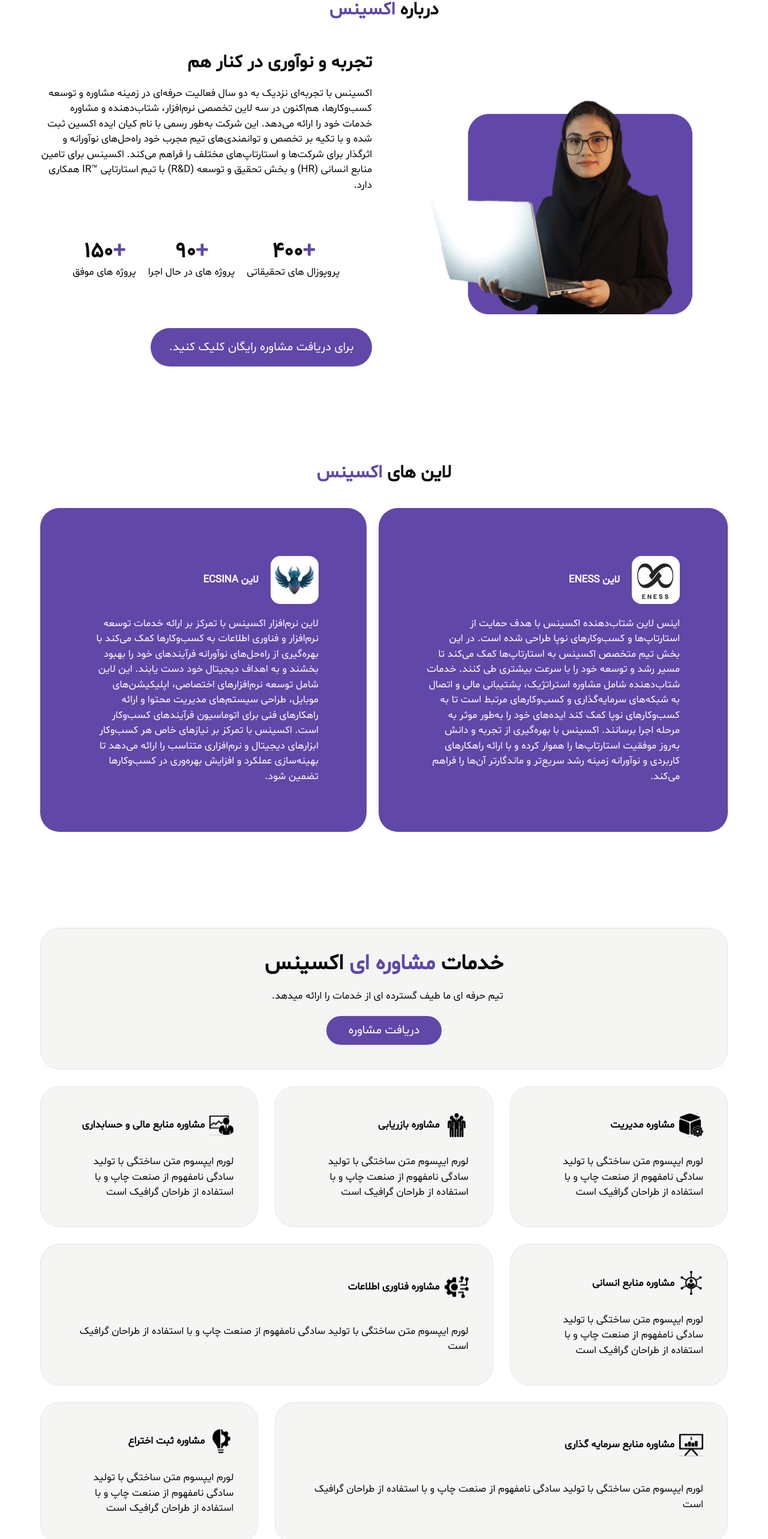
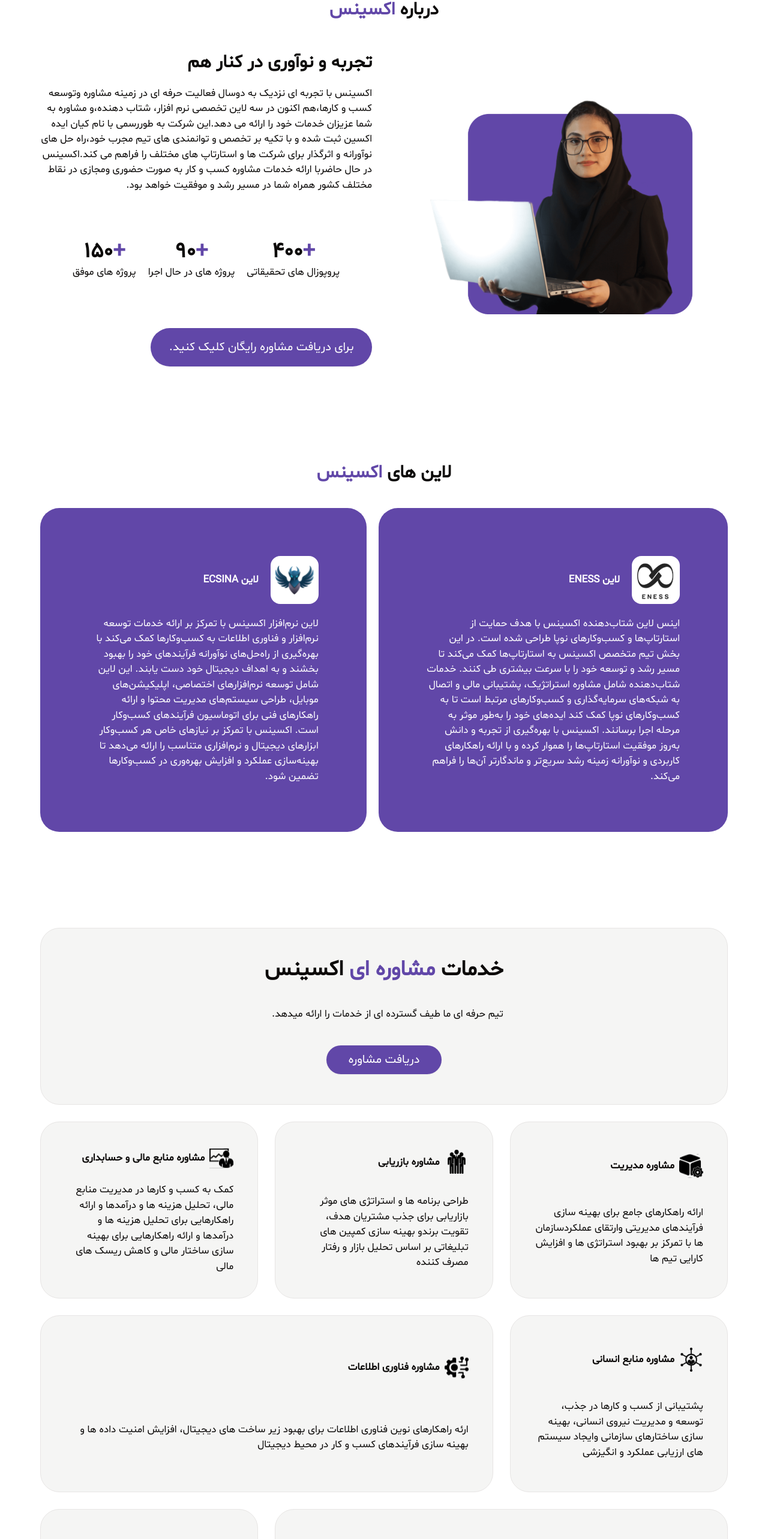
Before and after one commit to Ecsiness/ESciness_React, a React (Vite) app: page / in a window 1280 px wide. Shown: the part 1006-3572 px from the top of the page at 60% size. Built offline with nearby package versions, Linux system fonts and the light colour scheme.

Commit message:
Fix bugs and file texts

```diff
--- a/src/components/home/AboutSection.jsx
+++ b/src/components/home/AboutSection.jsx
@@ -13,21 +13,21 @@
           width={540}
           height={500}
           alt="about-pic"
-          className="hidden md:block w-full max-w-[500px] mx-auto"
+          className="hidden md:block w-full max-w-125 mx-auto"
         />
 
         <div className="grid">
           <div className="max-sm:order-last max-sm:text-center max-sm:mb-10">
             <h2 className="text-3xl py-5 ">تجربه و نوآوری در کنار هم</h2>
             <p className="font-normal ">
-              اکسینس با تجربه‌ای نزدیک به دو سال فعالیت حرفه‌ای در زمینه مشاوره
-              و توسعه کسب‌وکارها، هم‌اکنون در سه لاین تخصصی نرم‌افزار،
-              شتاب‌دهنده و مشاوره خدمات خود را ارائه می‌دهد. این شرکت به‌طور
-              رسمی با نام کیان ایده اکسین ثبت شده و با تکیه بر تخصص و
-              توانمندی‌های تیم مجرب خود راه‌حل‌های نوآورانه و اثرگذار برای
-              شرکت‌ها و استارتاپ‌های مختلف را فراهم می‌کند. اکسینس برای تامین
-              منابع انسانی (HR) و بخش تحقیق و توسعه (R&D) با تیم استارتاپی ™IR
-              همکاری دارد.
+              اکسینس با تجربه ای نزدیک به دوسال فعالیت حرفه ای در زمینه مشاوره
+              وتوسعه کسب و کارها،هم اکنون در سه لاین تخصصی نرم افزار، شتاب
+              دهنده،و مشاوره به شما عزیزان خدمات خود را ارائه می دهد.این شرکت به
+              طوررسمی با نام کیان ایده اکسین ثبت شده و با تکیه بر تخصص و
+              توانمندی های تیم مجرب خود،راه حل های نوآورانه و اثرگذار برای شرکت
+              ها و استارتاپ های مختلف را فراهم می کند.اکسینس در حال حاضربا ارائه
+              خدمات مشاوره کسب و کار به صورت حضوری ومجازی در نقاط مختلف کشور
+              همراه شما در مسیر رشد و موفقیت خواهد بود.
             </p>
           </div>
 
--- a/src/components/home/BlogCard.jsx
+++ b/src/components/home/BlogCard.jsx
@@ -12,7 +12,7 @@
         className="w-full"
       />
       <div className="flex md:flex-col max-sm:justify-around py-5 items-center rounded-b-3xl bg-stone-100 hover:shadow-2xl">
-        <h2>مقاله شماره یک</h2>
+        <h2>مقاله شماره دو</h2>
         <Button className="px-15 text-sm mt-2">
           <Link to="/weblog/id">بیشتر بخوانید</Link>
         </Button>
--- a/src/components/home/BlogList.jsx
+++ b/src/components/home/BlogList.jsx
@@ -13,7 +13,7 @@
             <Link to="/weblog"> مشاهده بیشتر</Link>
           </span>
           <span className="absolute inset-0 overflow-hidden rounded-md">
-            <span className="absolute left-0 aspect-square w-full origin-center -translate-x-full rounded-full bg-white transition-all duration-500 group-hover:-translate-x-0 group-hover:scale-150"></span>
+            <span className="absolute left-0 aspect-square w-full origin-center -translate-x-full rounded-full bg-white transition-all duration-500 group-hover:translate-x-0 group-hover:scale-150"></span>
           </span>
         </Button>
       </div>
--- a/src/components/home/Services.jsx
+++ b/src/components/home/Services.jsx
@@ -32,8 +32,8 @@
           <h2>مشاوره مدیریت</h2>
         </div>
         <p className="font-normal">
-          لورم ایپسوم متن ساختگی با تولید سادگی نامفهوم از صنعت چاپ و با استفاده
-          از طراحان گرافیک است
+          ارائه راهکارهای جامع برای بهینه سازی فرآیندهای مدیریتی وارتقای
+          عملکردسازمان ها با تمرکز بر بهبود استراتژی ها و افزایش کارایی تیم ها
         </p>
       </div>
       <div className="col-span-1 border grid items-center justify-center gap-5 md:p-10 bg-stone-100 rounded-4xl max-sm:p-3 max-md:p-5">
@@ -48,8 +48,9 @@
           <h2>مشاوره بازریابی</h2>
         </div>
         <p className="font-normal">
-          لورم ایپسوم متن ساختگی با تولید سادگی نامفهوم از صنعت چاپ و با استفاده
-          از طراحان گرافیک است
+          طراحی برنامه ها و استراتژی های موثر بازاریابی برای جذب مشتریان هدف،
+          تقویت برندو بهینه سازی کمپین های تبلیغاتی بر اساس تحلیل بازار و رفتار
+          مصرف کننده
         </p>
       </div>
       <div className="col-span-1 border grid items-center justify-center gap-5 md:p-10 bg-stone-100 rounded-4xl max-sm:col-span-2 max-sm:p-3 max-md:p-5">
@@ -64,8 +65,9 @@
           <h2>مشاوره منابع مالی و حسابداری</h2>
         </div>
         <p className="font-normal">
-          لورم ایپسوم متن ساختگی با تولید سادگی نامفهوم از صنعت چاپ و با استفاده
-          از طراحان گرافیک است
+          کمک به کسب و کارها در مدیریت منابع مالی، تحلیل هزینه ها و درآمدها و
+          ارائه راهکارهایی برای تحلیل هزینه ها و درآمدها و ارائه راهکارهایی برای
+          بهینه سازی ساختار مالی و کاهش ریسک های مالی
         </p>
       </div>
       <div className="col-span-1 border grid items-center justify-center gap-5 md:p-10 bg-stone-100 rounded-4xl max-sm:p-3 max-md:p-5">
@@ -80,8 +82,8 @@
           <h2>مشاوره منابع انسانی</h2>
         </div>
         <p className="font-normal">
-          لورم ایپسوم متن ساختگی با تولید سادگی نامفهوم از صنعت چاپ و با استفاده
-          از طراحان گرافیک است
+          پشتیبانی از کسب و کارها در جذب، توسعه و مدیریت نیروی انسانی، بهینه
+          سازی ساختارهای سازمانی وایجاد سیستم های ارزیابی عملکرد و انگیزشی
         </p>
       </div>
       <div className="col-span-2 border grid items-center justify-center gap-5 md:p-10 bg-stone-100 rounded-4xl max-sm:col-span-1 max-sm:p-3 max-md:p-5">
@@ -96,8 +98,8 @@
           <h2>مشاوره فناوری اطلاعات</h2>
         </div>
         <p className="font-normal">
-          لورم ایپسوم متن ساختگی با تولید سادگی نامفهوم از صنعت چاپ و با استفاده
-          از طراحان گرافیک است
+          ارئه راهکارهای نوین فناوری اطلاعات برای بهبود زیر ساخت های دیجیتال،
+          افزایش امنیت داده ها و بهینه سازی فرآیندهای کسب و کار در محیط دیجیتال
         </p>
       </div>
       <div className="col-span-2 border grid items-center justify-center gap-5 md:p-10 bg-stone-100 rounded-4xl max-sm:col-span-1 max-sm:p-3 max-md:p-5">
@@ -112,8 +114,8 @@
           <h2>مشاوره منابع سرمایه گذاری</h2>
         </div>
         <p className="font-normal">
-          لورم ایپسوم متن ساختگی با تولید سادگی نامفهوم از صنعت چاپ و با استفاده
-          از طراحان گرافیک است
+          ارائه تحلیل های دقیق و راهکارهای استراتژیک برای انتخاب بهترین فرصت های
+          سرمایه گذاری، مدیریت ریسک ها و افزایش بازده سرمایه
         </p>
       </div>
       <div className="col-span-1 border grid items-center justify-center gap-5 md:p-10 bg-stone-100 rounded-4xl max-sm:p-3 max-md:p-5">
@@ -128,8 +130,8 @@
           <h2>مشاوره ثبت اختراع</h2>
         </div>
         <p className="font-normal">
-          لورم ایپسوم متن ساختگی با تولید سادگی نامفهوم از صنعت چاپ و با استفاده
-          از طراحان گرافیک است
+          راهنمایی کامل برای ثبت اختراعات، حمایت از مالکیت فکری و کمک به تجاری
+          سازی ایده های نوآورانه در بازار
         </p>
       </div>
     </section>
--- a/src/components/weblog/BlogCard.jsx
+++ b/src/components/weblog/BlogCard.jsx
@@ -13,8 +13,8 @@
         alt="blog-card-image"
       />
       <div className="flex flex-col items-center justify-center gap-5 mt-4">
-        <h2>عنوان مطلب</h2>
-        <p>توضیح کوتاه درباره مطلب</p>
+        <h2>عنوان مقاله</h2>
+        <p>توضیح کوتاه درباره مقاله</p>
         <Button variant="link" className="text-perpule group">
           <Link to={`/weblog/id`}>ادامه مطلب</Link>
           <span className="transition-transform duration-300 group-hover:rotate-90">
```
Also changed, not shown: src/components/AboutUs.jsx (+7 -7 lines), src/components/home/ResumeSec.jsx (+4 -4 lines), src/components/ui/Footer.jsx (+5 -2 lines).
